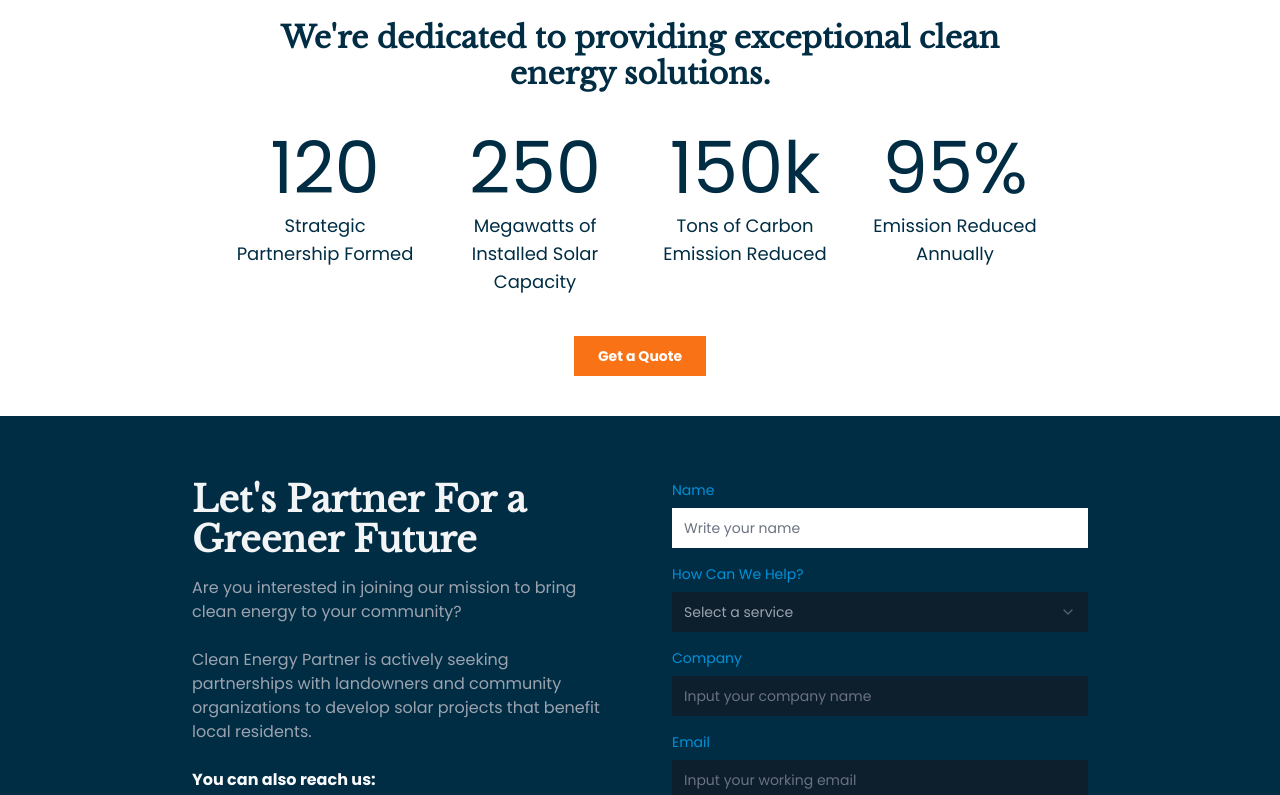
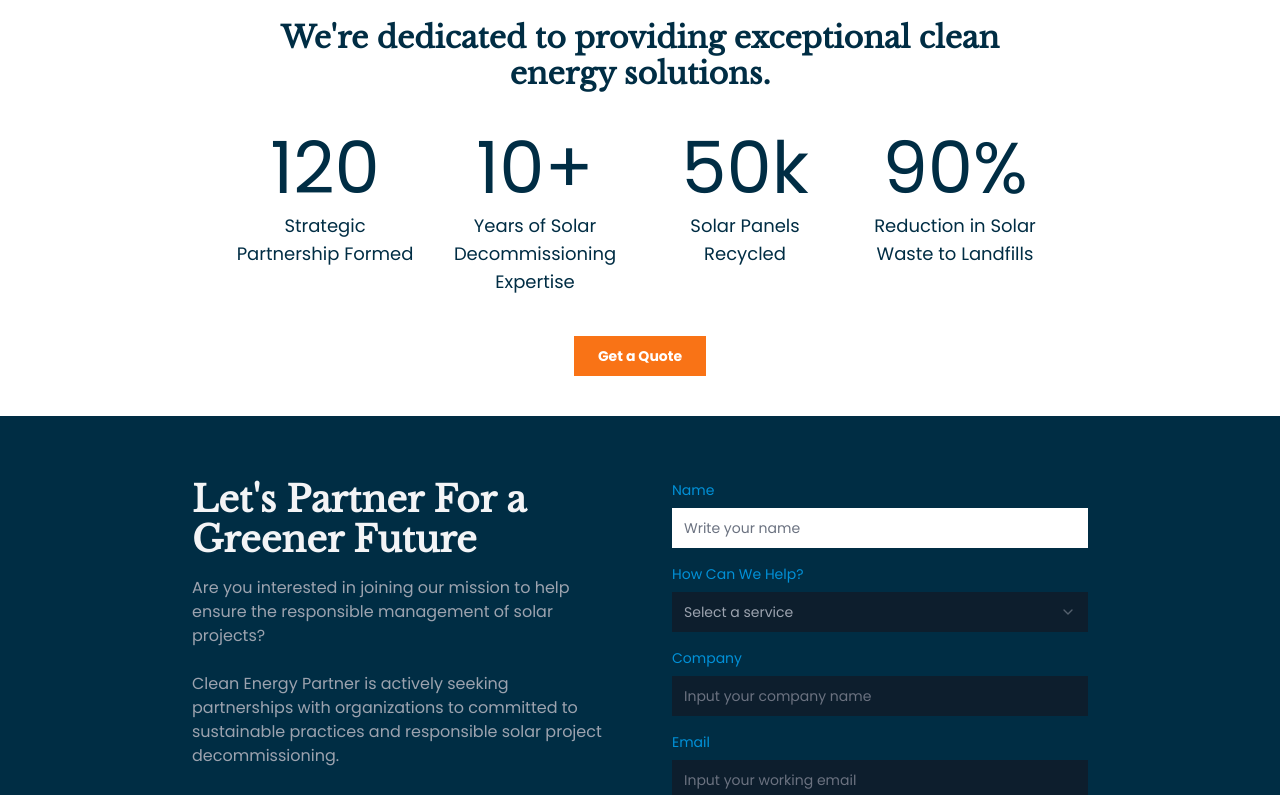
Before and after one commit to eromelus/clear-energy, a Next.js app: page / in a window 1280 px wide. Shown: the part 1584-2379 px from the top of the page. Built offline with nearby package versions, Linux system fonts and the light colour scheme; no server answers.

Commit message:
Update website copy

```diff
--- a/src/components/clean-energy-stats.tsx
+++ b/src/components/clean-energy-stats.tsx
@@ -9,9 +9,9 @@
 }) {
   const stats = [
     { value: "120", label: "Strategic Partnership Formed" },
-    { value: "250", label: "Megawatts of Installed Solar Capacity" },
-    { value: "150k", label: "Tons of Carbon Emission Reduced" },
-    { value: "95%", label: "Emission Reduced Annually" },
+    { value: "10+", label: "Years of Solar Decommissioning Expertise" },
+    { value: "50k", label: "Solar Panels Recycled" },
+    { value: "90%", label: "Reduction in Solar Waste to Landfills" },
   ];
 
   return (
--- a/src/components/contact-form.tsx
+++ b/src/components/contact-form.tsx
@@ -93,13 +93,13 @@
               Let&#39;s Partner For a Greener Future
             </h2>
             <p className="mb-6 text-gray-400">
-              Are you interested in joining our mission to bring clean energy to
-              your community?
+              Are you interested in joining our mission to help ensure the
+              responsible management of solar projects?
             </p>
             <p className="mb-6 text-gray-400">
               Clean Energy Partner is actively seeking partnerships with
-              landowners and community organizations to develop solar projects
-              that benefit local residents.
+              organizations to committed to sustainable practices and
+              responsible solar project decommissioning.
             </p>
             <div className="mb-6">
               <h3 className="font-semibold mb-2 text-gray-50">
```
